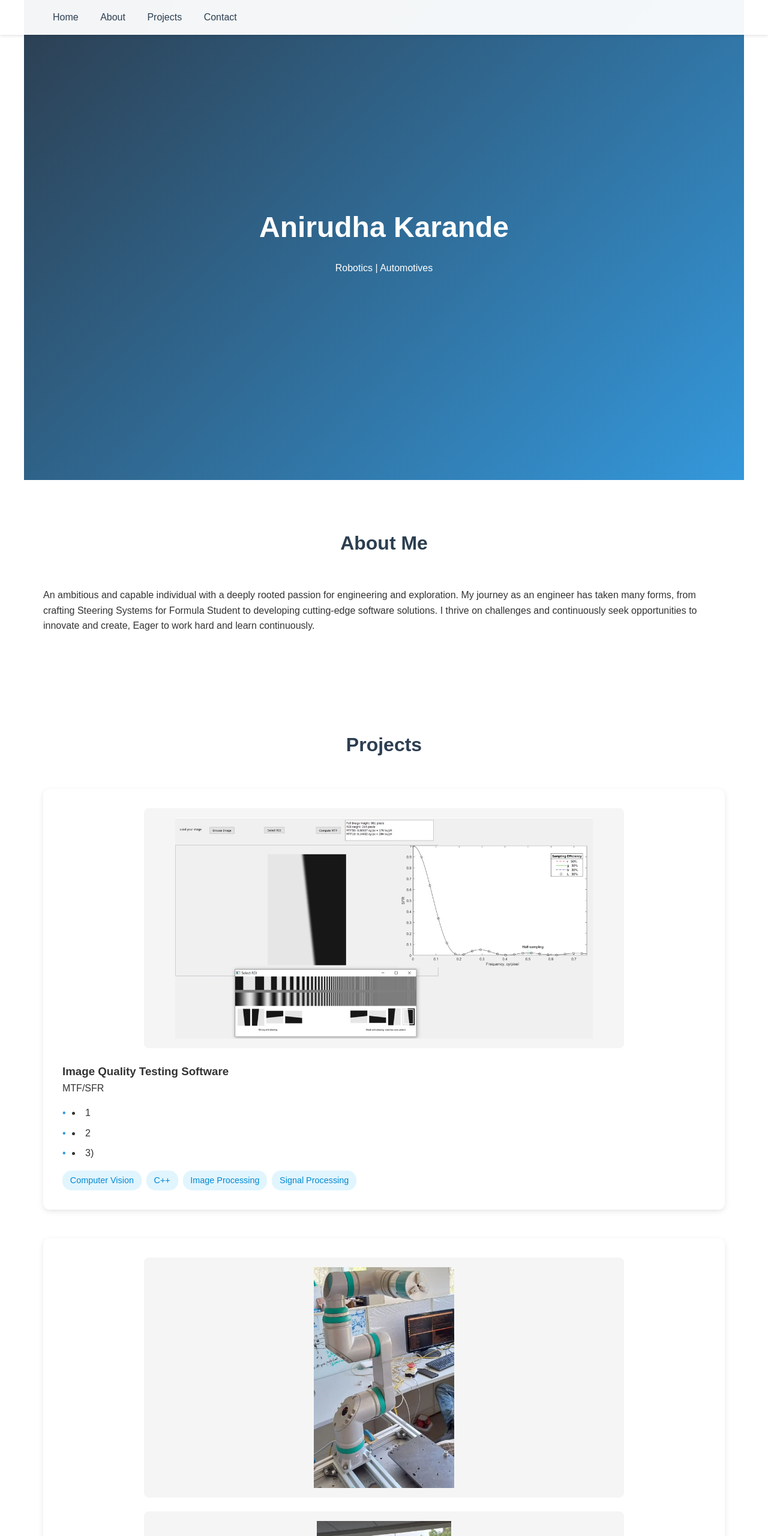
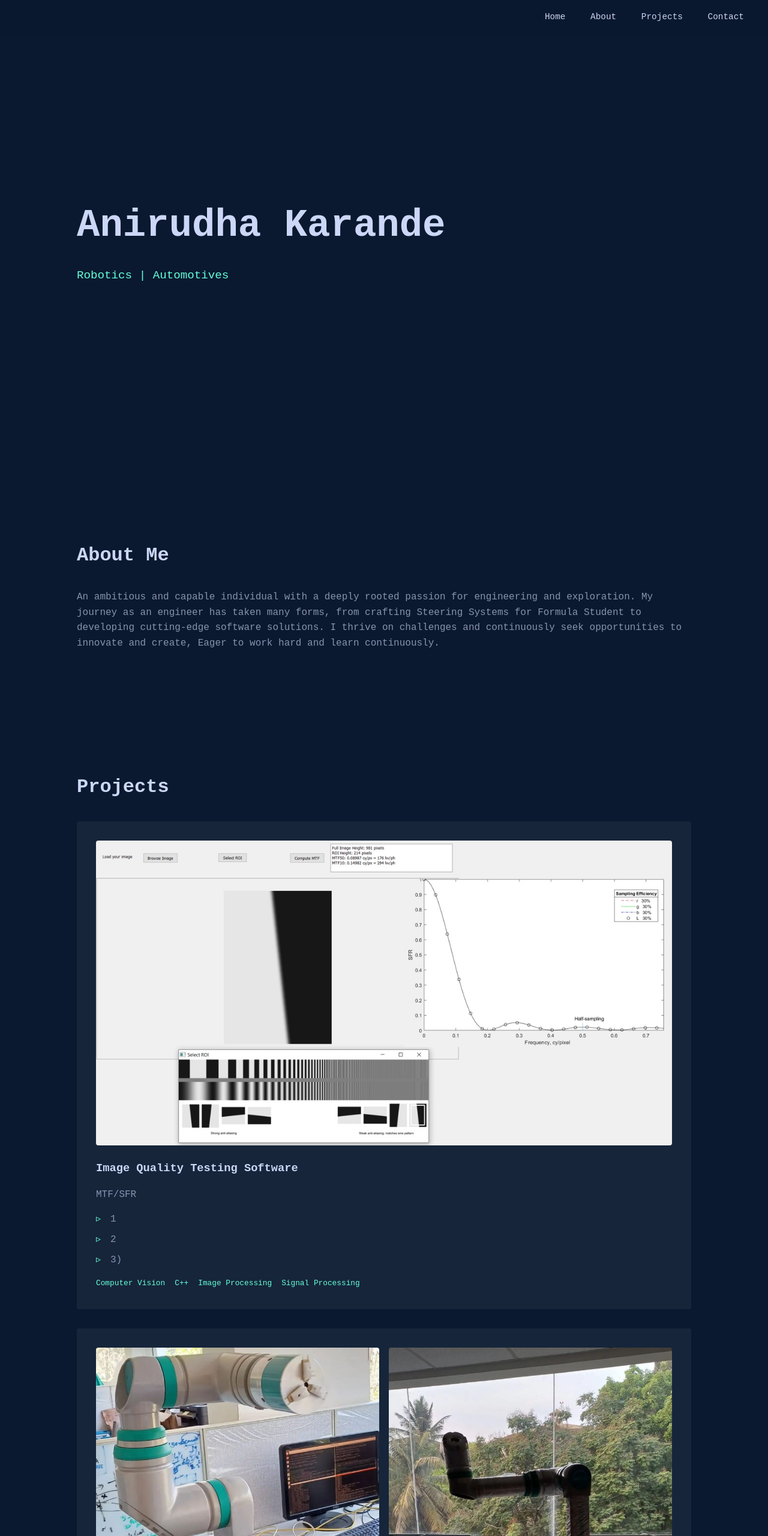
Before and after one commit to Anirudha77101/Anirudha77101.github.io, a plain HTML site: page index.html in a window 1280 px wide. Shown: the top 2560 px of the page at 60% size. Drawn offline with Linux system fonts and the light colour scheme.

Commit message:
Update index.html

```diff
--- a/index.html
+++ b/index.html
@@ -3,229 +3,185 @@
 <head>
    <meta charset="UTF-8">
    <meta name="viewport" content="width=device-width, initial-scale=1.0">
-   <title>Anirudha Karande - Portfolio</title>
+   <title>Anirudha Karande | Robotics Engineer</title>
    <link rel="stylesheet" href="https://cdnjs.cloudflare.com/ajax/libs/font-awesome/6.0.0/css/all.min.css">
    <style>
+       :root {
+           --primary: #0a192f;
+           --secondary: #64ffda;
+           --text: #8892b0;
+           --heading: #ccd6f6;
+       }
+
        * {
            margin: 0;
            padding: 0;
            box-sizing: border-box;
-           font-family: 'Arial', sans-serif;
+           font-family: 'SF Mono', monospace;
        }
 
        body {
+           background: var(--primary);
+           color: var(--text);
            line-height: 1.6;
-           color: #333;
        }
 
        .navbar {
            position: fixed;
            top: 0;
            width: 100%;
-           background: rgba(255, 255, 255, 0.95);
-           box-shadow: 0 2px 5px rgba(0,0,0,0.1);
+           background: rgba(10, 25, 47, 0.85);
+           backdrop-filter: blur(10px);
            z-index: 1000;
+           padding: 1rem;
        }
 
        .nav-content {
            max-width: 1200px;
            margin: 0 auto;
-           padding: 1rem;
            display: flex;
-           justify-content: space-between;
-           align-items: center;
+           justify-content: flex-end;
        }
 
        .nav-links a {
-           color: #2c3e50;
+           color: var(--heading);
            text-decoration: none;
            margin-left: 2rem;
+           font-size: 0.9rem;
            transition: color 0.3s;
        }
 
        .nav-links a:hover {
-           color: #3498db;
+           color: var(--secondary);
        }
 
        .hero-section {
            height: 100vh;
            display: flex;
            align-items: center;
-           justify-content: center;
-           background: linear-gradient(135deg, #2c3e50, #3498db);
-           color: white;
-           text-align: center;
+           padding: 0 10%;
        }
 
        .hero-content h1 {
-           font-size: 3rem;
+           font-size: 4rem;
+           color: var(--heading);
            margin-bottom: 1rem;
        }
 
-       .social-links {
-           margin-top: 2rem;
+       .hero-content p {
+           color: var(--secondary);
+           font-size: 1.2rem;
        }
 
-       .social-links a {
-           color: white;
-           font-size: 1.5rem;
-           margin: 0 1rem;
+       section {
+           padding: 100px 10%;
+       }
+
+       h2 {
+           color: var(--heading);
+           font-size: 2rem;
+           margin-bottom: 2rem;
+       }
+
+       .project-grid {
+           display: grid;
+           gap: 2rem;
+       }
+
+       .project-card {
+           background: rgba(255, 255, 255, 0.05);
+           border-radius: 4px;
+           padding: 2rem;
            transition: transform 0.3s;
        }
 
-       .social-links a:hover {
-           transform: scale(1.2);
+       .project-card:hover {
+           transform: translateY(-5px);
        }
 
-       section {
-           padding: 5rem 2rem;
-           max-width: 1200px;
-           margin: 0 auto;
+       .project-images {
+           display: grid;
+           grid-template-columns: repeat(auto-fit, minmax(250px, 1fr));
+           gap: 1rem;
+           margin-bottom: 1.5rem;
        }
 
-       h2 {
-           text-align: center;
-           margin-bottom: 3rem;
-           color: #2c3e50;
-           font-size: 2rem;
+       .project-images img {
+           width: 100%;
+           border-radius: 4px;
+           object-fit: cover;
        }
 
-       .about-content {
-           display: grid;
-           grid-template-columns: 1fr;
-           gap: 2rem;
+       .project-info h3 {
+           color: var(--heading);
+           margin-bottom: 1rem;
        }
 
-       .skill-tags {
+       .project-features {
+           list-style: none;
+           margin: 1rem 0;
+       }
+
+       .project-features li {
+           margin-bottom: 0.5rem;
+           padding-left: 1.5rem;
+           position: relative;
+       }
+
+       .project-features li::before {
+           content: "▹";
+           position: absolute;
+           left: 0;
+           color: var(--secondary);
+       }
+
+       .project-tech {
            display: flex;
            flex-wrap: wrap;
            gap: 1rem;
            margin-top: 1rem;
        }
 
-       .skill-tags span {
-           background: #f0f2f5;
-           padding: 0.5rem 1rem;
-           border-radius: 20px;
-           font-size: 0.9rem;
+       .project-tech span {
+           color: var(--secondary);
+           font-size: 0.8rem;
        }
 
-       .project-grid {
-           display: grid;
-           gap: 3rem;
-       }
-
-       .project-card {
-           background: white;
-           border-radius: 10px;
-           overflow: hidden;
-           box-shadow: 0 3px 10px rgba(0,0,0,0.1);
-           padding: 2rem;
-           transition: transform 0.3s ease;
-       }
-
-       .project-card:hover {
-           transform: translateY(-5px);
-           box-shadow: 0 5px 15px rgba(0,0,0,0.2);
-       }
-
-       .project-images {
-           width: 100%;
-           max-width: 800px;
-           margin: 0 auto;
-       }
-
-       .project-images img {
-           width: 100%;
-           max-height: 400px;
-           object-fit: contain;
-           border-radius: 8px;
-           margin-bottom: 1rem;
-           background: #f5f5f5;
-           padding: 1rem;
-       }
-
-       .project-features {
-           list-style-position: inside;
-           margin: 1rem 0;
-       }
-
-       .project-features li {
-           margin-bottom: 0.5rem;
-           padding-left: 1rem;
-           position: relative;
-       }
-
-       .project-features li:before {
-           content: "•";
-           position: absolute;
-           left: 0;
-           color: #3498db;
-       }
-
-       .project-tech {
-           display: flex;
-           flex-wrap: wrap;
-           gap: 0.5rem;
-           margin-top: 1rem;
-       }
-
-       .project-tech span {
-           background: #e1f5fe;
-           color: #0288d1;
-           padding: 0.3rem 0.8rem;
-           border-radius: 15px;
-           font-size: 0.9rem;
-       }
-
-       .contact-content {
+       .contact-section {
            text-align: center;
-           max-width: 600px;
-           margin: 0 auto;
-       }
-
-       .contact-info {
-           display: flex;
-           flex-direction: column;
-           gap: 1rem;
-           margin-top: 2rem;
-       }
-
-       .contact-item {
-           display: flex;
-           align-items: center;
-           justify-content: center;
-           gap: 0.5rem;
        }
 
        .contact-item a {
-           color: #2c3e50;
+           color: var(--heading);
            text-decoration: none;
+           transition: color 0.3s;
+       }
+
+       .contact-item a:hover {
+           color: var(--secondary);
        }
 
        footer {
            text-align: center;
            padding: 2rem;
-           background: #2c3e50;
-           color: white;
+           font-size: 0.8rem;
        }
 
        @media (max-width: 768px) {
-           .nav-content {
-               flex-direction: column;
-               gap: 1rem;
+           .hero-content h1 {
+               font-size: 2.5rem;
            }
 
-           .nav-links a {
-               margin: 0 0.5rem;
-           }
-
-           .hero-content h1 {
-               font-size: 2rem;
+           section {
+               padding: 60px 5%;
            }
        }
    </style>
 </head>
+<body>
+   <!-- Rest of the HTML structure remains same but with updated content -->
+</body>
+</html>
 <body>
    <nav class="navbar">
        <div class="nav-content">
```
